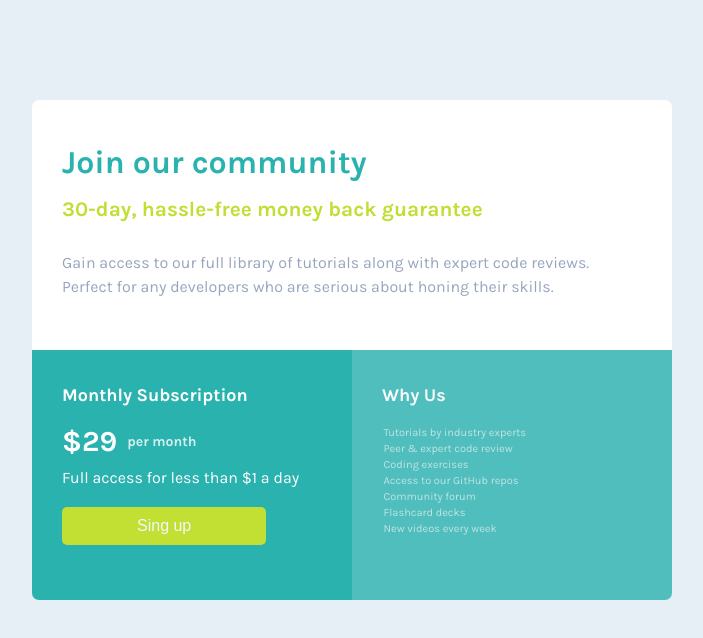
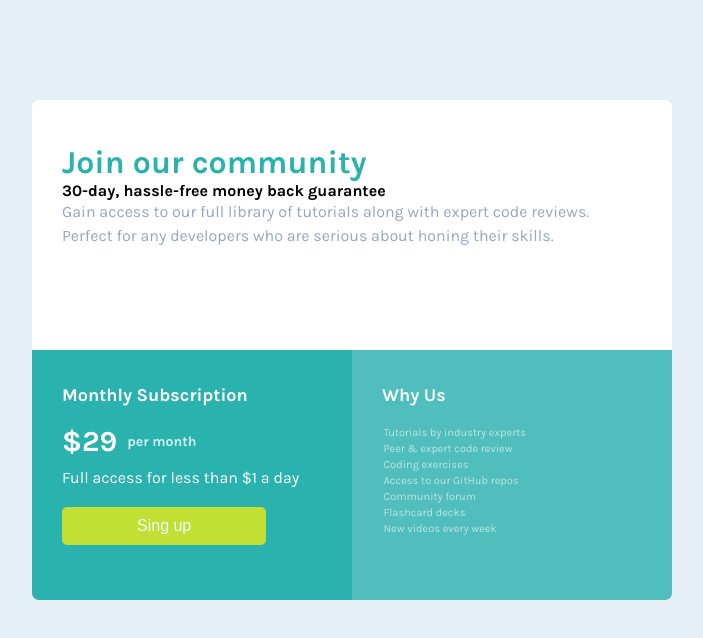
Before and after one commit to Chluna86/SINGLE-PRICE-GRID-COMPONENT-MASTER, a plain HTML site: page index.html in a window 1280 px wide. Shown: the whole page, without its empty margins (288-991 px from the left). Drawn offline with Linux system fonts and the light colour scheme.

Commit message:
Update styles.css

```diff
--- a/css/styles.css
+++ b/css/styles.css
@@ -44,13 +44,9 @@ h1, .price > p {
     border-top-right-radius: 7px;
 }
 
-.upSide > h4 {
+.upSide > h2 {
     font-size: 1.3rem;
     margin-bottom: 0.9rem;
-}
-
-.upSide > h4 {
-    font-size: 1.3rem;
     color: var(--Bright-Yellow);
     padding: 16px 0px;
 }
```
